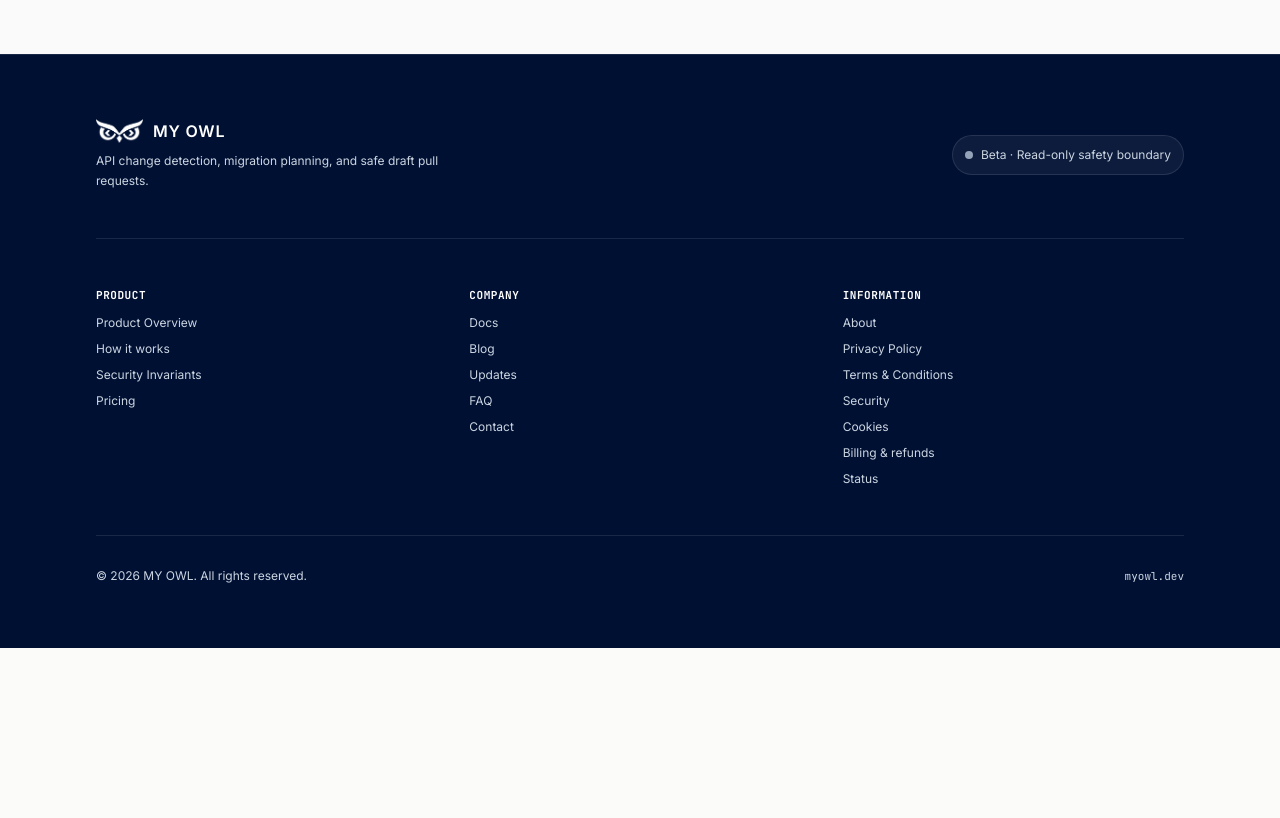
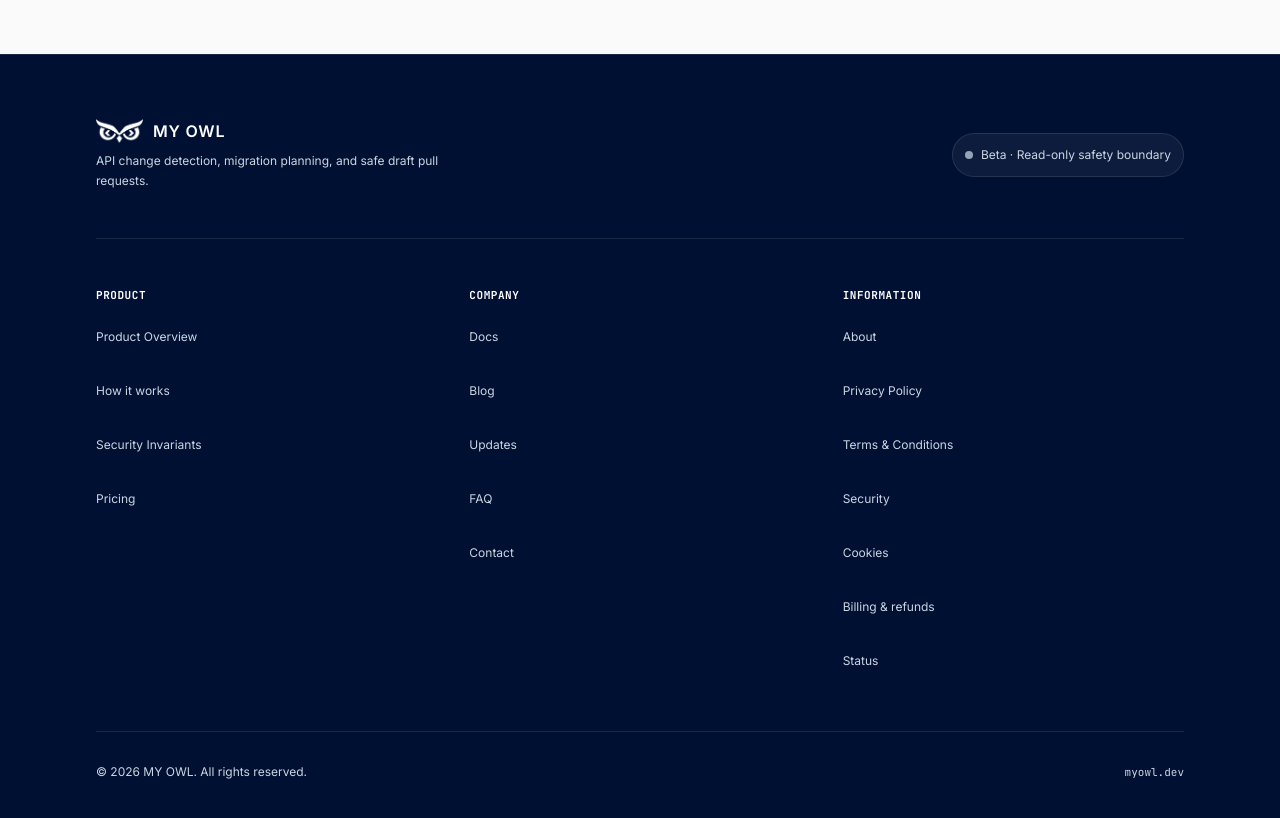
Before and after one commit to ravitejabolla756-sys/apiproof, a Next.js app in the folder apps/web/: page /404 in a window 1280 px wide. Shown: the part 580-1398 px from the top of the page. Before the commit the page ends 1228 px from the top, so only its background shows below. Built offline with nearby package versions, Linux system fonts and the light colour scheme; no server answers.

Commit message:
test: enforce public footer touch targets

```diff
--- a/apps/web/src/components/landing/footer.tsx
+++ b/apps/web/src/components/landing/footer.tsx
@@ -21,7 +21,7 @@ export function LandingFooter() {
             </p>
           </div>
 
-          <Link href="/status" className="inline-flex min-h-10 items-center gap-2 px-3 py-1.5 rounded-full bg-white/5 border border-white/10 text-xs text-slate-300 transition-colors hover:border-white/20 hover:text-white">
+          <Link href="/status" className="inline-flex min-h-11 items-center gap-2 px-3 py-1.5 rounded-full bg-white/5 border border-white/10 text-xs text-slate-300 transition-colors hover:border-white/20 hover:text-white">
             <span className="w-2 h-2 rounded-full bg-slate-400" aria-hidden="true" />
             <span>Beta · Read-only safety boundary</span>
           </Link>
@@ -40,22 +40,22 @@ export function LandingFooter() {
             </h2>
             <ul className="space-y-2.5 text-slate-300">
               <li>
-                <Link href="/features" className="hover:text-white transition-colors">
+                <Link href="/features" className="inline-flex min-h-11 items-center hover:text-white transition-colors">
                   Product Overview
                 </Link>
               </li>
               <li>
-                <Link href="/how-it-works" className="hover:text-white transition-colors">
+                <Link href="/how-it-works" className="inline-flex min-h-11 items-center hover:text-white transition-colors">
                   How it works
                 </Link>
               </li>
               <li>
-                <Link href="/security" className="hover:text-white transition-colors">
+                <Link href="/security" className="inline-flex min-h-11 items-center hover:text-white transition-colors">
                   Security Invariants
                 </Link>
               </li>
               <li>
-                <Link href="/pricing" className="hover:text-white transition-colors">
+                <Link href="/pricing" className="inline-flex min-h-11 items-center hover:text-white transition-colors">
                   Pricing
                 </Link>
               </li>
@@ -69,27 +69,27 @@ export function LandingFooter() {
             </h2>
             <ul className="space-y-2.5 text-slate-300">
               <li>
-                <Link href="/docs" className="hover:text-white transition-colors">
+                <Link href="/docs" className="inline-flex min-h-11 items-center hover:text-white transition-colors">
                   Docs
                 </Link>
               </li>
               <li>
-                <Link href="/blog" className="hover:text-white transition-colors">
+                <Link href="/blog" className="inline-flex min-h-11 items-center hover:text-white transition-colors">
                   Blog
                 </Link>
               </li>
               <li>
-                <Link href="/updates" className="hover:text-white transition-colors">
+                <Link href="/updates" className="inline-flex min-h-11 items-center hover:text-white transition-colors">
                   Updates
                 </Link>
               </li>
               <li>
-                <Link href="/faq" className="hover:text-white transition-colors">
+                <Link href="/faq" className="inline-flex min-h-11 items-center hover:text-white transition-colors">
                   FAQ
                 </Link>
               </li>
               <li>
-                <Link href="/contact" className="hover:text-white transition-colors">
+                <Link href="/contact" className="inline-flex min-h-11 items-center hover:text-white transition-colors">
                   Contact
                 </Link>
               </li>
@@ -103,37 +103,37 @@ export function LandingFooter() {
             </h2>
             <ul className="space-y-2.5 text-slate-300">
               <li>
-                <Link href="/about" className="hover:text-white transition-colors">
+                <Link href="/about" className="inline-flex min-h-11 items-center hover:text-white transition-colors">
                   About
                 </Link>
               </li>
               <li>
-                <Link href="/privacy" className="hover:text-white transition-colors">
+                <Link href="/privacy" className="inline-flex min-h-11 items-center hover:text-white transition-colors">
                   Privacy Policy
                 </Link>
               </li>
               <li>
-                <Link href="/terms" className="hover:text-white transition-colors">
+                <Link href="/terms" className="inline-flex min-h-11 items-center hover:text-white transition-colors">
                   Terms &amp; Conditions
                 </Link>
               </li>
               <li>
-                <Link href="/security" className="hover:text-white transition-colors">
+                <Link href="/security" className="inline-flex min-h-11 items-center hover:text-white transition-colors">
                   Security
                 </Link>
               </li>
               <li>
-                <Link href="/cookies" className="hover:text-white transition-colors">
+                <Link href="/cookies" className="inline-flex min-h-11 items-center hover:text-white transition-colors">
                   Cookies
                 </Link>
               </li>
               <li>
-                <Link href="/refunds" className="hover:text-white transition-colors">
+                <Link href="/refunds" className="inline-flex min-h-11 items-center hover:text-white transition-colors">
                   Billing &amp; refunds
                 </Link>
               </li>
               <li>
-                <Link href="/status" className="hover:text-white transition-colors">
+                <Link href="/status" className="inline-flex min-h-11 items-center hover:text-white transition-colors">
                   Status
                 </Link>
               </li>
```
Also changed, not shown: 3 other files (tests, documents, lock files or other folders).
